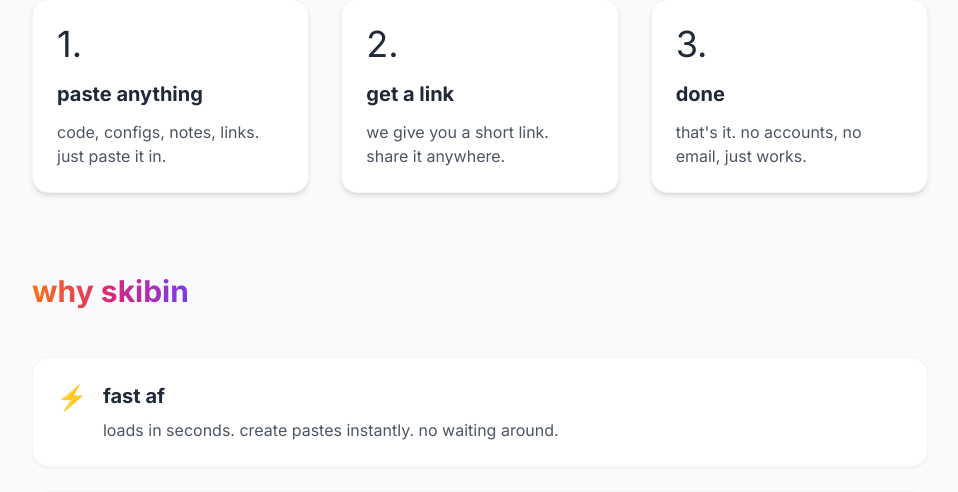
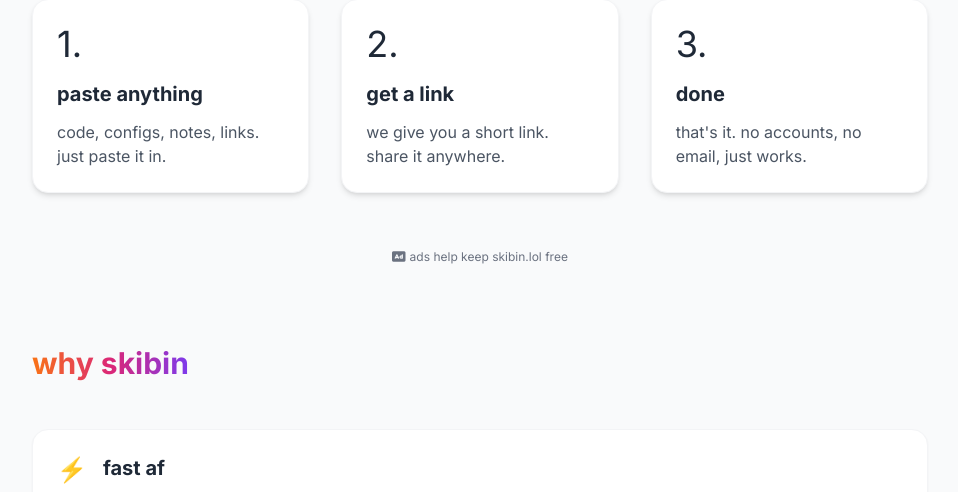
Before and after one commit to voxadorww/skibin, a Django app: page / in a window 1280 px wide. Shown: the part 356-848 px from the top of the page, without its empty margins (160-1118 px from the left). Run offline with Django 5.2, Linux system fonts and the light colour scheme; data comes from the database, SQL or seed files in the repository; some libraries are stand-ins or nearby versions.

Commit message:
Update home.html

```diff
--- a/app/templates/home.html
+++ b/app/templates/home.html
@@ -202,6 +202,28 @@
                         no email, just works.
                     </p>
                 </div>
+            </div>
+        </div>
+
+        <div class="max-w-4xl mx-auto mt-12">
+            <div class="flex justify-center">
+                <div class="w-full max-w-md mx-auto">
+                    <script async src="https://pagead2.googlesyndication.com/pagead/js/adsbygoogle.js?client=ca-pub-5653411333184686"
+                        crossorigin="anonymous"></script>
+                    <!-- vertical -->
+                    <ins class="adsbygoogle"
+                        style="display:block"
+                        data-ad-client="ca-pub-5653411333184686"
+                        data-ad-slot="9694246869"
+                        data-ad-format="auto"
+                        data-full-width-responsive="true"></ins>
+                    <script>
+                        (adsbygoogle = window.adsbygoogle || []).push({});
+                    </script>
+                </div>
+            </div>
+            <div class="text-center text-xs text-gray-500 dark:text-gray-400 mt-2">
+                <i class="fas fa-ad mr-1"></i>ads help keep skibin.lol free
             </div>
         </div>
 
```
